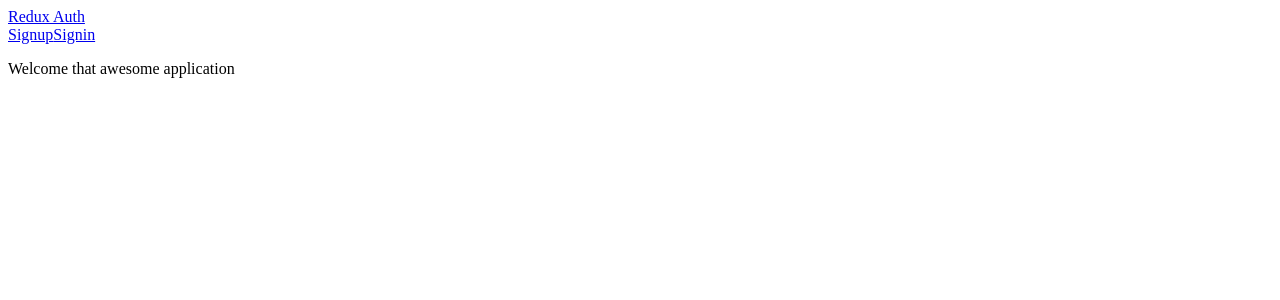
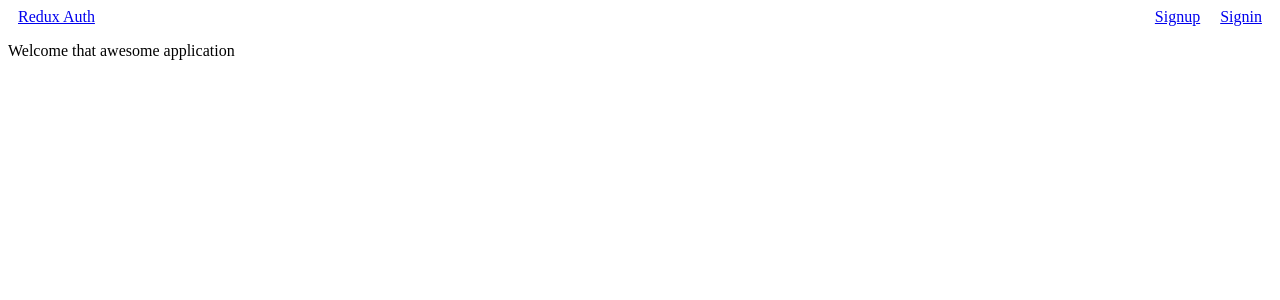
Before and after one commit to itsmylife/messing-around-react-jwt, a React (Create React App) app in the folder client/: page / in a window 1280 px wide. Shown: the top 300 px of the page. Built offline with nearby package versions, Linux system fonts and the light colour scheme.

Commit message:
simple styling

```diff
--- a/client/src/components/Header.js
+++ b/client/src/components/Header.js
@@ -1,7 +1,7 @@
 import React, { Component } from 'react';
 import { connect } from 'react-redux';
 import { Link } from 'react-router-dom';
-
+import './HeaderStyle.css';
 
 class Header extends Component {
   renderLinks() {
@@ -20,7 +20,7 @@ class Header extends Component {
 
   render() {
     return (
-      <div>
+      <div className="header">
         <Link to="/">Redux Auth</Link>
         { this.renderLinks() }
       </div>
--- /dev/null
+++ b/client/src/components/HeaderStyle.css
@@ -0,0 +1,8 @@
+.header {
+  display: flex;
+  justify-content: space-between;
+}
+
+.header a {
+  margin: 0 10px;
+}
```
